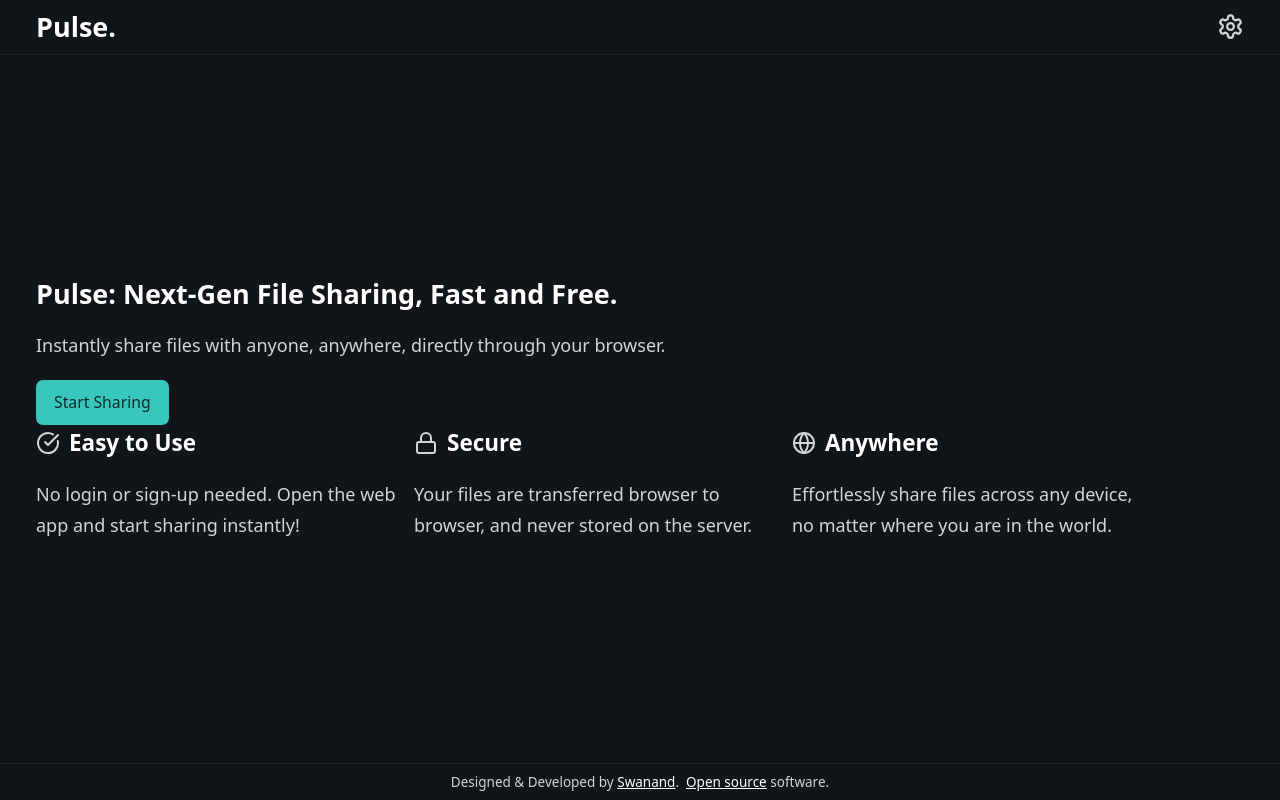
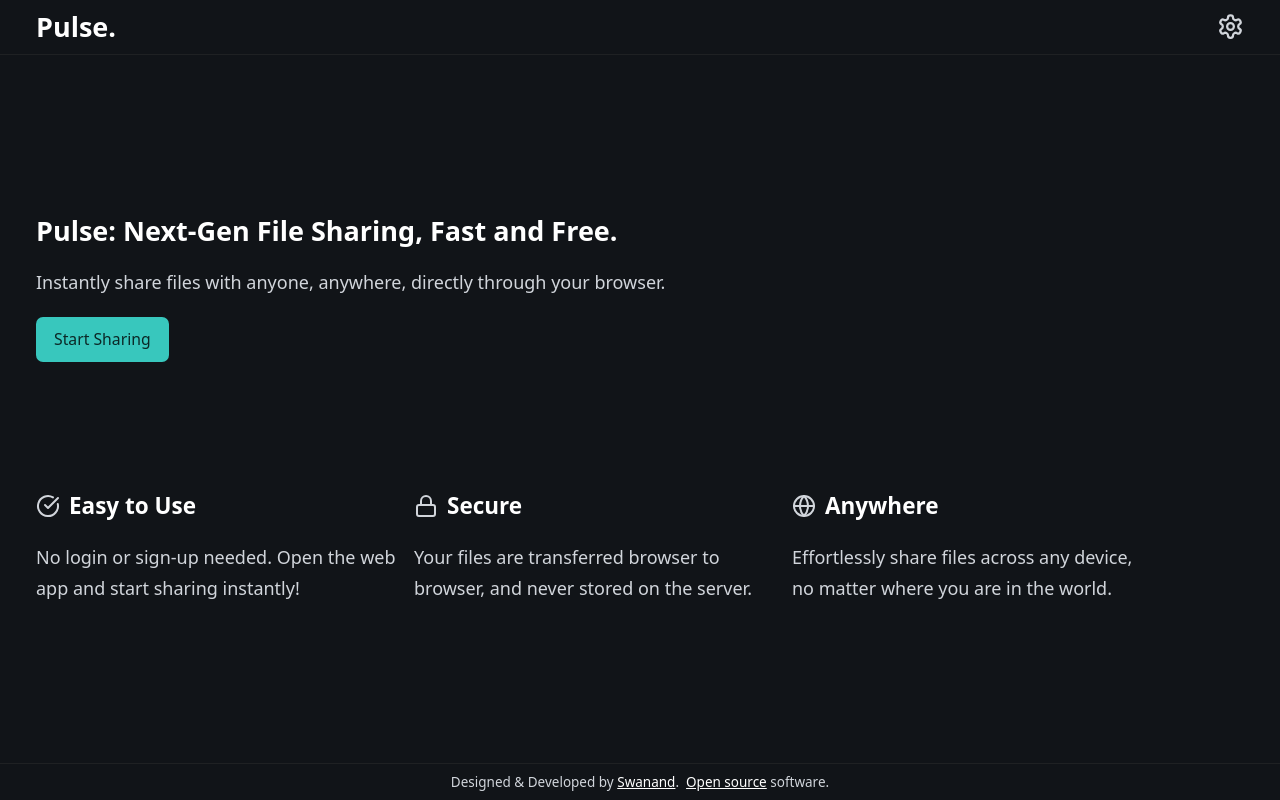
Before and after one commit to Swanand01/Pulse, a React (Create React App) app in the folder client/: page / in a window 1280 px wide. Built offline with nearby package versions, Linux system fonts and the light colour scheme.

Commit message:
Fix: Row gap on home

```diff
--- a/client/src/components/routes/Home/index.tsx
+++ b/client/src/components/routes/Home/index.tsx
@@ -3,7 +3,7 @@ import Hero from "./Hero";
 
 export default function Home() {
   return (
-    <div className="flex flex-1 flex-col justify-center">
+    <div className="flex flex-1 flex-col justify-center sm:gap-28">
       <Hero />
       <Features />
     </div>
```
